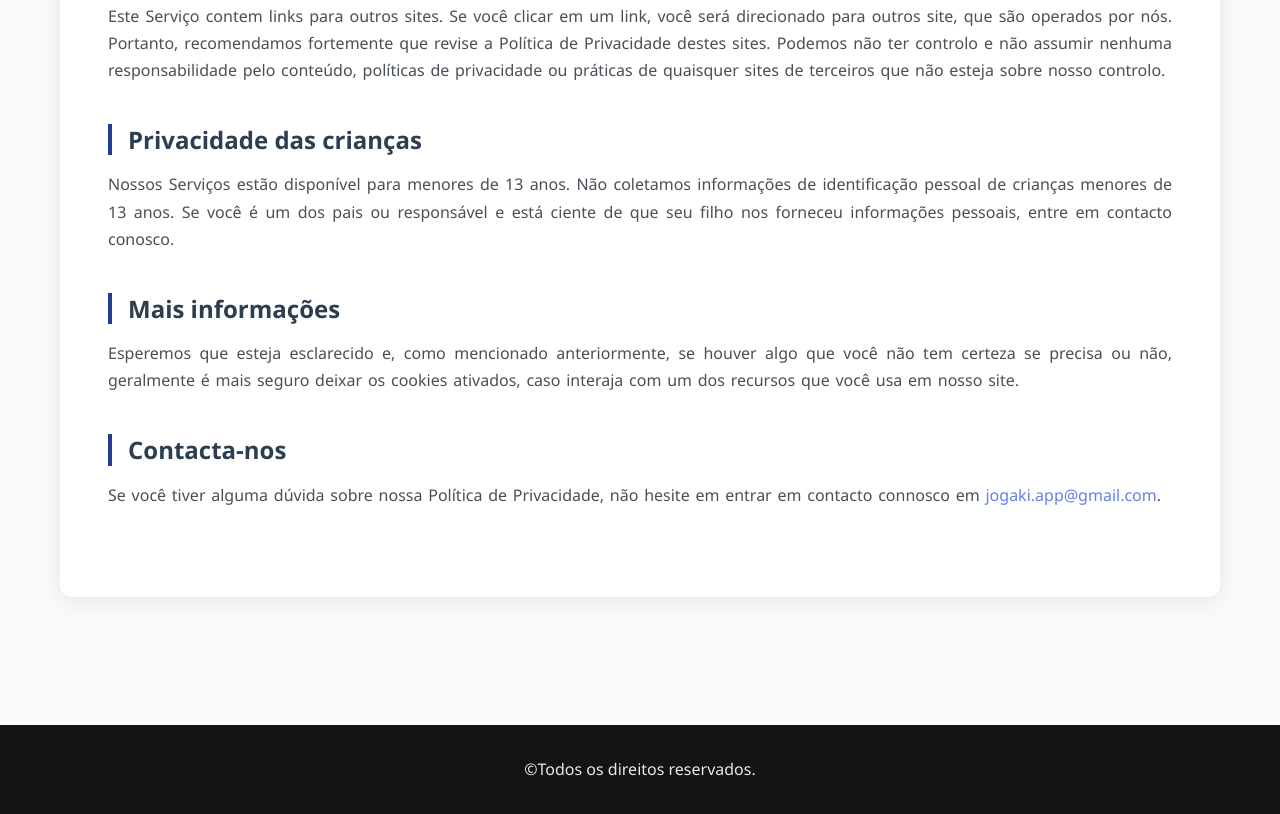
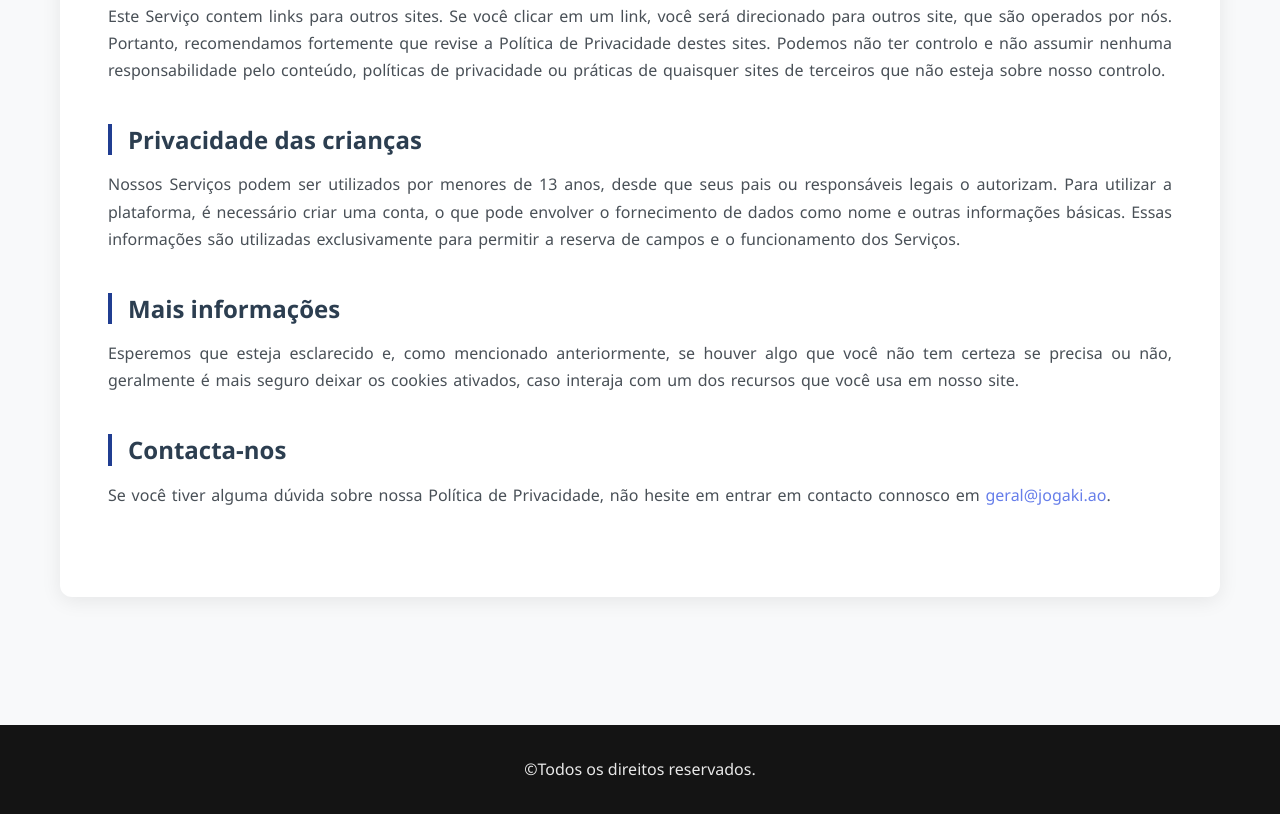
Before and after one commit to lmvangola-crypto/Politica_de_Privacidade, a website built with Vite: page index.html in a window 1280 px wide. Shown: the part 1739-2553 px from the top of the page. Built offline with nearby package versions, Linux system fonts and the light colour scheme.

Commit message:
crianças

```diff
--- a/index.html
+++ b/index.html
@@ -163,11 +163,12 @@
           <section class="policy-section">
             <h2>Privacidade das crianças</h2>
             <p>
-              Nossos Serviços estão disponível para menores de 13 anos. Não
-              coletamos informações de identificação pessoal de crianças menores
-              de 13 anos. Se você é um dos pais ou responsável e está ciente de
-              que seu filho nos forneceu informações pessoais, entre em contacto
-              conosco.
+              Nossos Serviços podem ser utilizados por menores de 13 anos, desde
+              que seus pais ou responsáveis legais o autorizam. Para utilizar a
+              plataforma, é necessário criar uma conta, o que pode envolver o
+              fornecimento de dados como nome e outras informações básicas.
+              Essas informações são utilizadas exclusivamente para permitir a
+              reserva de campos e o funcionamento dos Serviços.
             </p>
           </section>
 
@@ -184,9 +185,9 @@
           <section class="policy-section">
             <h2>Contacta-nos</h2>
             <p>
-              Se você tiver alguma dúvida sobre nossa Política de
-              Privacidade, não hesite em entrar em contacto connosco em
-              <a href="mailto:jogaki.app@gmail.com">jogaki.app@gmail.com</a>.
+              Se você tiver alguma dúvida sobre nossa Política de Privacidade,
+              não hesite em entrar em contacto connosco em
+              <a href="mailto:geral@jogaki.ao">geral@jogaki.ao</a>.
             </p>
           </section>
         </article>
```
